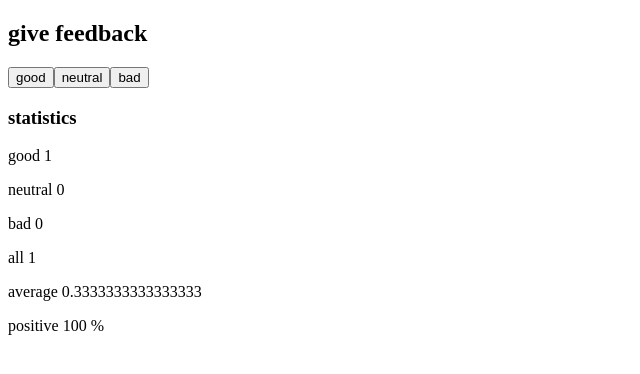
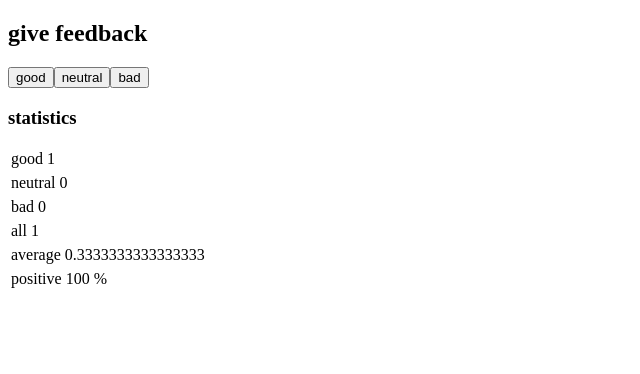
Before and after one commit to touraye/fullstackopen, a React (Vite) app in the folder part1/unicafe/: page / in a window 1280 px wide. Both pictures are taken after a click on the button "good". Shown: the top 374 px of the page, without its empty margins (0-640 px from the left). Built offline with nearby package versions, Linux system fonts and the light colour scheme.

Commit message:
created unicafe step6

```diff
--- a/part1/unicafe/src/App.jsx
+++ b/part1/unicafe/src/App.jsx
@@ -10,9 +10,20 @@ const Button = ( { text, handleClick } ) => (
 
 
 const StatisticLine = ({ text, value, sign }) => (
-	<p>
-		{text} {value} {sign}
-	</p>
+	// <p>
+	// 	{text} {value} {sign}
+	// </p>
+	<>
+		<table>
+			<tbody>
+				<tr>
+					<td>
+						{text} {value} {sign}
+					</td>
+				</tr>
+			</tbody>
+		</table>
+	</>
 )
 
 const Statistics = ( {
```
